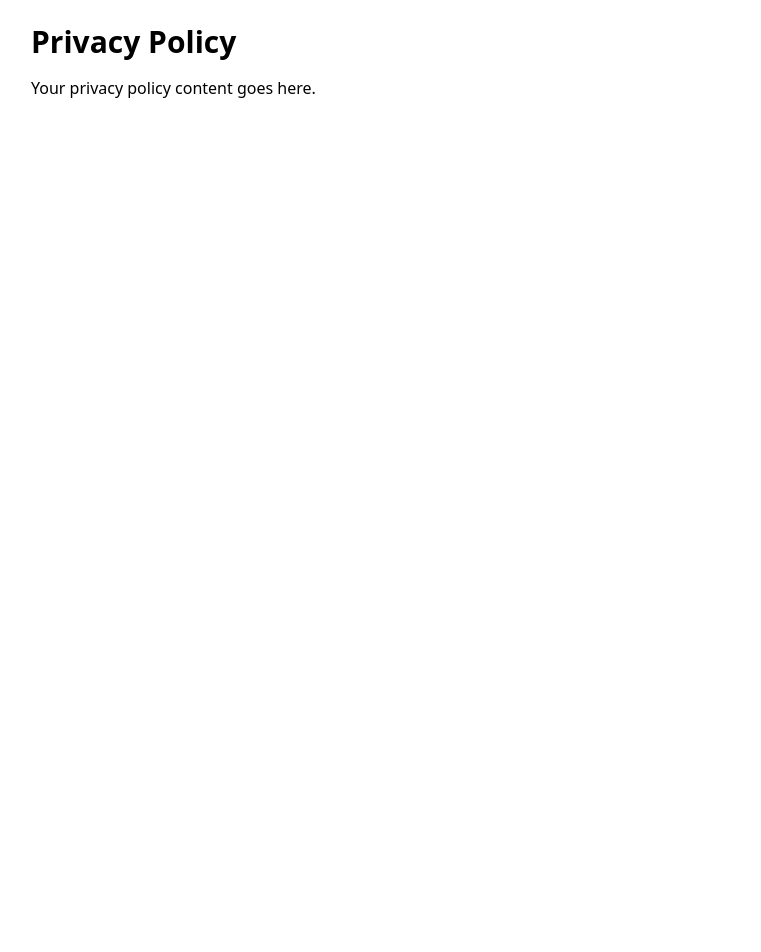
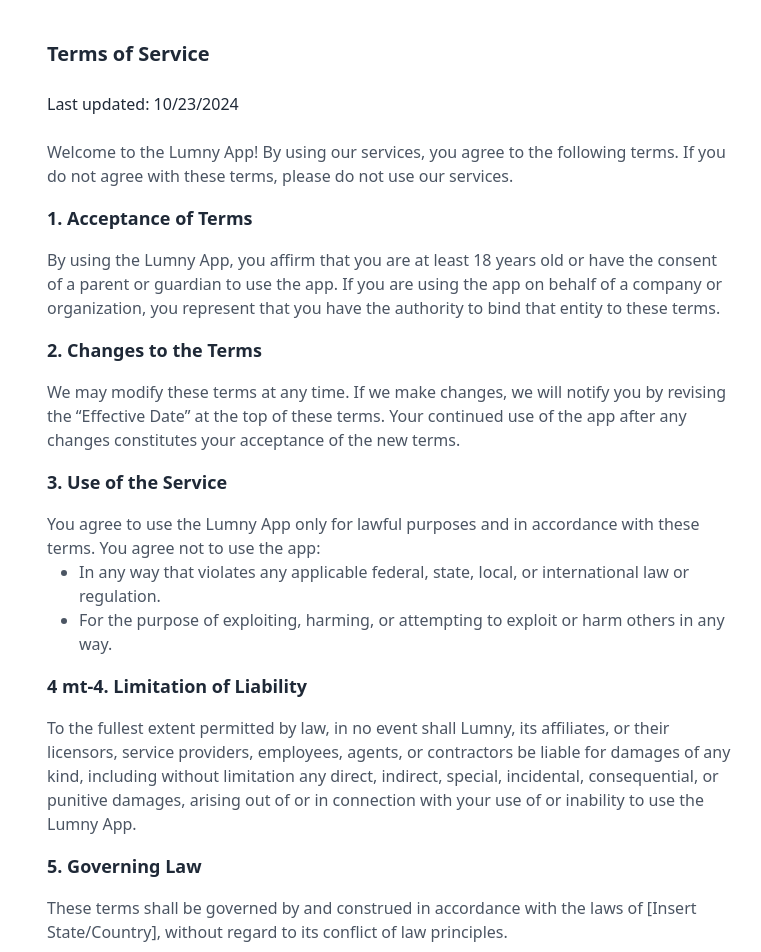
Before and after one commit to KGrim23/PathFinder_V1.0, a Next.js app: page /privacy-policy in a window 1280 px wide. Shown: the top 952 px of the page, without its empty margins (249-1010 px from the left). Before the commit the page ends 800 px from the top, so only its background shows below. Built offline with nearby package versions, Linux system fonts and the light colour scheme.

Commit message:
Done terms and privacy policies

```diff
--- a/app/Dashboard/page.tsx
+++ b/app/Dashboard/page.tsx
@@ -117,7 +117,7 @@ export default function Dashboard() {
   return (
     <TooltipProvider>
       <div
-        className={`grid h-screen w-full md:grid-cols-[auto_1fr] ${
+        className={`grid min-h-screen w-full md:grid-cols-[auto_1fr] ${
           isDarkMode ? "dark" : ""
         }`}
       >
--- a/app/privacy-policy/page.tsx
+++ b/app/privacy-policy/page.tsx
@@ -4,8 +4,80 @@ import React from "react";
 const PrivacyPolicy: React.FC = () => {
   return (
     <div className="max-w-3xl mx-auto p-6">
-      <h1 className="text-3xl font-bold mb-4">Privacy Policy</h1>
-      <p>Your privacy policy content goes here.</p>
+      <div className="flex flex-col justify-center p-4 text-gray-800">
+        <h1 className="text-xl font-bold mb-6">Terms of Service</h1>
+
+        <p className="mb-6">Last updated: {new Date().toLocaleDateString()}</p>
+
+        <p className="mb- text-gray-600">
+          Welcome to the Lumny App! By using our services, you agree to the
+          following terms. If you do not agree with these terms, please do not
+          use our services.
+        </p>
+
+        <h2 className="text-lg font-semibold mb-4 mt-4">
+          1. Acceptance of Terms
+        </h2>
+        <p className="mb- text-gray-600">
+          By using the Lumny App, you affirm that you are at least 18 years old
+          or have the consent of a parent or guardian to use the app. If you are
+          using the app on behalf of a company or organization, you represent
+          that you have the authority to bind that entity to these terms.
+        </p>
+
+        <h2 className="text-lg font-semibold mb-4 mt-4">
+          2. Changes to the Terms
+        </h2>
+        <p className="mb- text-gray-600">
+          We may modify these terms at any time. If we make changes, we will
+          notify you by revising the “Effective Date” at the top of these terms.
+          Your continued use of the app after any changes constitutes your
+          acceptance of the new terms.
+        </p>
+
+        <h2 className="text-lg font-semibold mb-4 mt-4">
+          3. Use of the Service
+        </h2>
+        <p className="mb- text-gray-600">
+          You agree to use the Lumny App only for lawful purposes and in
+          accordance with these terms. You agree not to use the app:
+        </p>
+        <ul className="list-disc ml-8 mb- text-gray-600">
+          <li>
+            In any way that violates any applicable federal, state, local, or
+            international law or regulation.
+          </li>
+          <li>
+            For the purpose of exploiting, harming, or attempting to exploit or
+            harm others in any way.
+          </li>
+        </ul>
+
+        <h2 className="text-lg font-semibold mb-4 mt-4">
+          4 mt-4. Limitation of Liability
+        </h2>
+        <p className="mb- text-gray-600">
+          To the fullest extent permitted by law, in no event shall Lumny, its
+          affiliates, or their licensors, service providers, employees, agents,
+          or contractors be liable for damages of any kind, including without
+          limitation any direct, indirect, special, incidental, consequential,
+          or punitive damages, arising out of or in connection with your use of
+          or inability to use the Lumny App.
+        </p>
+
+        <h2 className="text-lg font-semibold mb-4 mt-4">5. Governing Law</h2>
+        <p className="mb- text-gray-600">
+          These terms shall be governed by and construed in accordance with the
+          laws of [Insert State/Country], without regard to its conflict of law
+          principles.
+        </p>
+
+        <h2 className="text-lg font-semibold mb-4 mt-4">6. Contact Us</h2>
+        <p className="mb- text-gray-600">
+          If you have any questions about these terms, please contact us at
+          [Insert Contact Information].
+        </p>
+      </div>
     </div>
   );
 };
--- a/app/terms/page.tsx
+++ b/app/terms/page.tsx
@@ -4,8 +4,80 @@ import React from "react";
 const Terms: React.FC = () => {
   return (
     <div className="max-w-3xl mx-auto p-6">
-      <h1 className="text-3xl font-bold mb-4">Terms of Service</h1>
-      <p>Your terms and conditions content goes here.</p>
+      <div className="flex flex-col justify-center p-4 text-gray-800">
+        <h1 className="text-xl font-bold mb-6">Terms of Service</h1>
+
+        <p className="mb-6">Last updated: {new Date().toLocaleDateString()}</p>
+
+        <p className="mb- text-grey-800">
+          Welcome to the Lumny App! By using our services, you agree to the
+          following terms. If you do not agree with these terms, please do not
+          use our services.
+        </p>
+
+        <h2 className="text-lg font-semibold mt-4 mb-4">
+          1. Acceptance of Terms
+        </h2>
+        <p className="mb- text-grey-800">
+          By using the Lumny App, you affirm that you are at least 18 years old
+          or have the consent of a parent or guardian to use the app. If you are
+          using the app on behalf of a company or organization, you represent
+          that you have the authority to bind that entity to these terms.
+        </p>
+
+        <h2 className="text-lg font-semibold mb- mt-4">
+          2. Changes to the Terms
+        </h2>
+        <p className="mb- text-grey-800">
+          We may modify these terms at any time. If we make changes, we will
+          notify you by revising the “Effective Date” at the top of these terms.
+          Your continued use of the app after any changes constitutes your
+          acceptance of the new terms.
+        </p>
+
+        <h2 className="text-lg font-semibold mb- mt-4">
+          3. Use of the Service
+        </h2>
+        <p className="mb- text-grey-800">
+          You agree to use the Lumny App only for lawful purposes and in
+          accordance with these terms. You agree not to use the app:
+        </p>
+        <ul className="list-disc ml-8 mb- text-grey-800">
+          <li>
+            In any way that violates any applicable federal, state, local, or
+            international law or regulation.
+          </li>
+          <li>
+            For the purpose of exploiting, harming, or attempting to exploit or
+            harm others in any way.
+          </li>
+        </ul>
+
+        <h2 className="text-lg font-semibold mb- mt-4">
+          4. Limitation of Liability
+        </h2>
+        <p className="mb- text-grey-800">
+          To the fullest extent permitted by law, in no event shall Lumny, its
+          affiliates, or their licensors, service providers, employees, agents,
+          or contractors be liable for damages of any kind, including without
+          limitation any direct, indirect, special, incidental, consequential,
+          or punitive damages, arising out of or in connection with your use of
+          or inability to use the Lumny App.
+        </p>
+
+        <h2 className="text-lg font-semibold mb- mt-4">5. Governing Law</h2>
+        <p className="mb-6">
+          These terms shall be governed by and construed in accordance with the
+          laws of [Insert State/Country], without regard to its conflict of law
+          principles.
+        </p>
+
+        <h2 className="text-lg font-semibold mb- mt-4">6. Contact Us</h2>
+        <p className="mb-6">
+          If you have any questions about these terms, please contact us at
+          [Insert Contact Information].
+        </p>
+      </div>
     </div>
   );
 };
```
